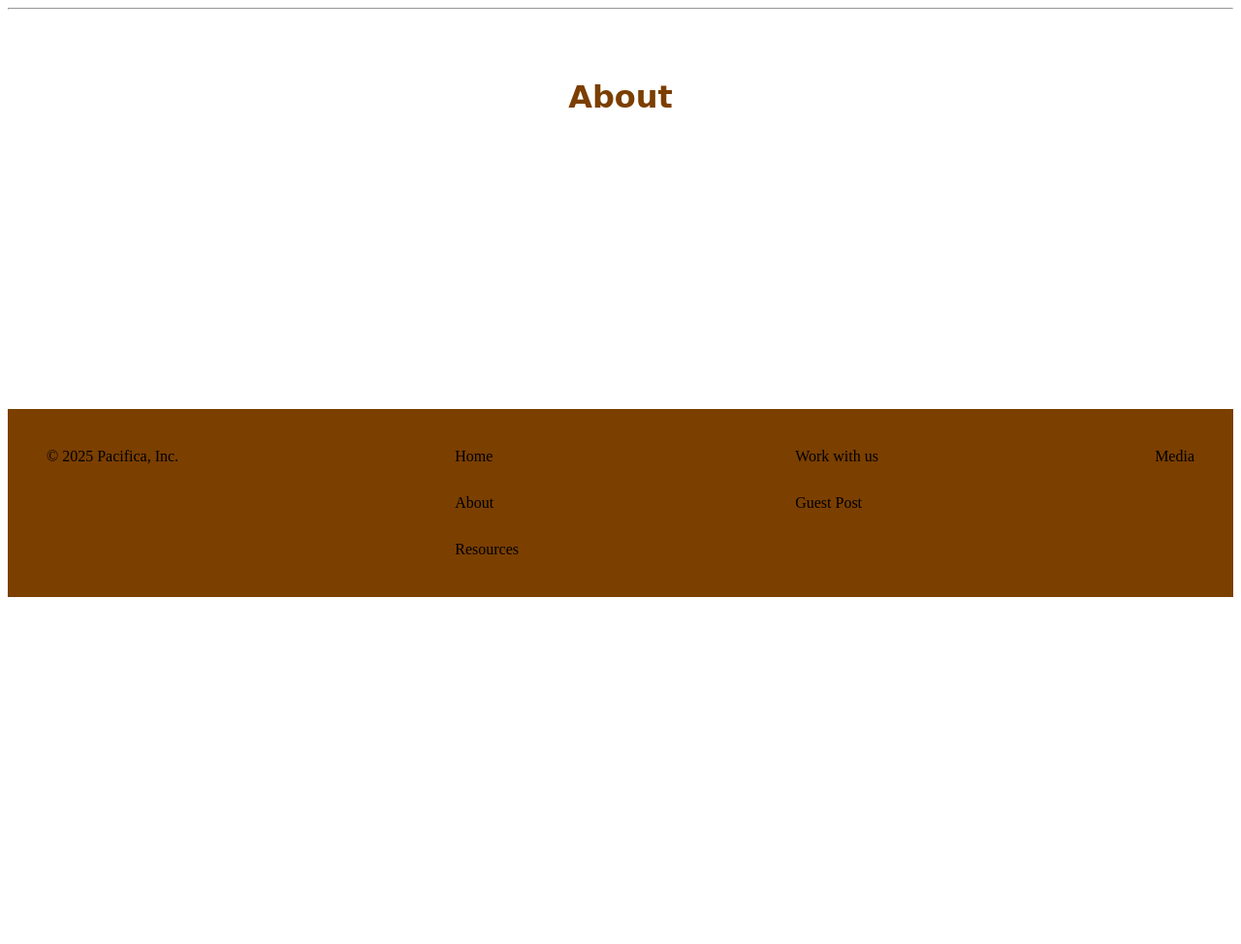
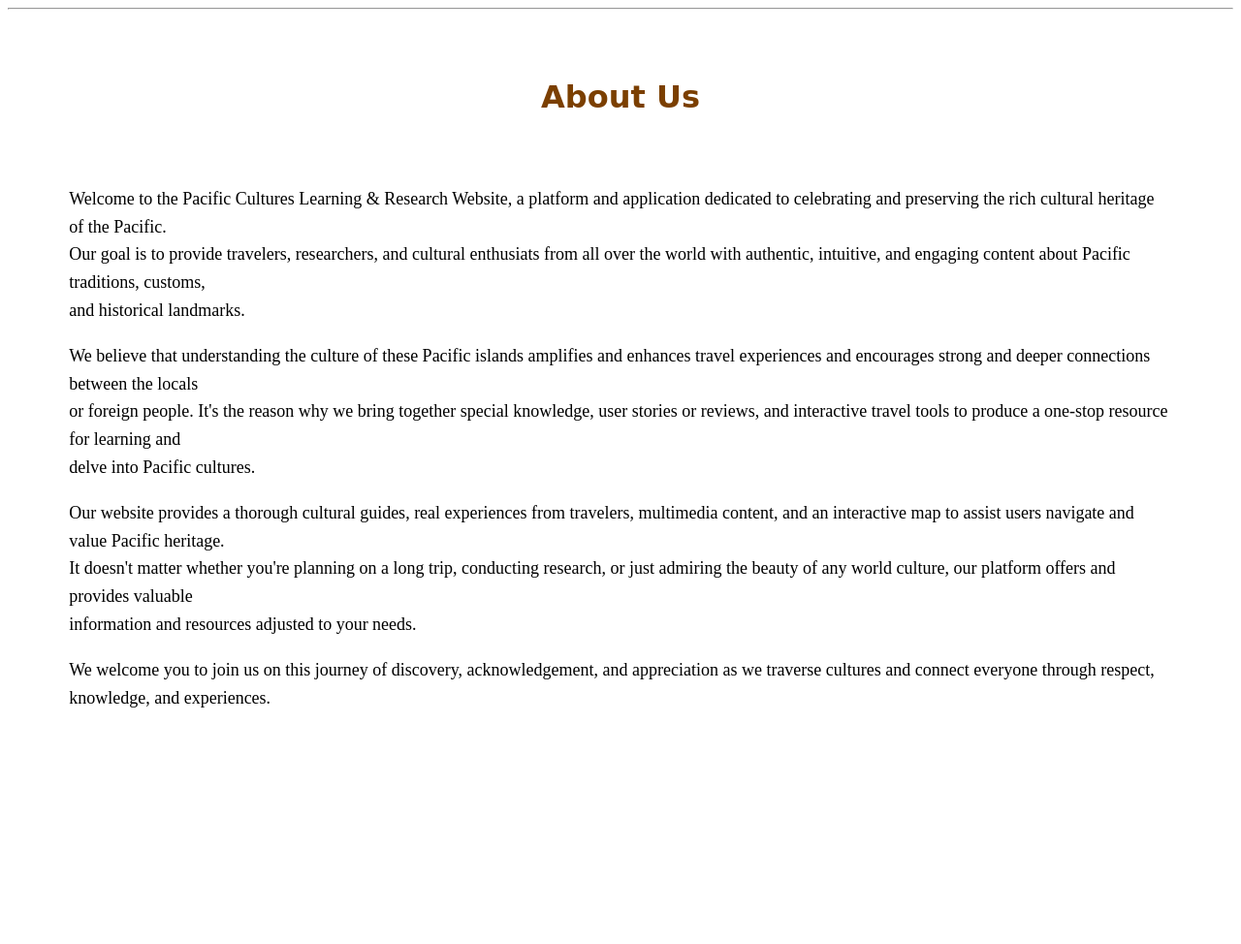
Before and after one commit to jedi24garcia/Pacifica_Project, a Django app: page /about/ in a window 1280 px wide. Shown: the part 188-1162 px from the top of the page at 97% size. Before the commit the page ends 804 px from the top, so only its background shows below. Run offline with Django 5.2, Linux system fonts and the light colour scheme.

Commit message:
added information to about us page and changed font size of text

```diff
--- a/static/css/base.css
+++ b/static/css/base.css
@@ -267,6 +267,11 @@ footer {
   padding: 5px;
 }
 
+.image-containers p {
+  font-size: 18px;
+  line-height: 1.6;
+}
+
 .image1 {
   height: 100%;
   width: 100%;
@@ -309,8 +314,33 @@ footer {
   max-width: 40%;
 }
 
+.blog-image-containers p {
+  font-size: 18px;
+  line-height: 1.6;
+}
+
 .blog-image {
   border-radius: 20px;
   height: auto;
   width: 50%;
 }
+
+/* About */
+
+.about-container {
+  margin: 0 auto;
+  max-width: 90%;
+  align-items: center;
+  justify-content: space-between;
+}
+
+.about-info-container p {
+  font-size: 18px;
+  line-height: 1.6;
+}
+
+.about-image {
+  margin-left: 20px;
+  flex:
+  0.5;
+}
--- a/travel/templates/aboutpage.html
+++ b/travel/templates/aboutpage.html
@@ -2,6 +2,33 @@
 {% block content %}
 {% load static %}
 <div class="home-container">
-    <h1>About</h1>
+    <h1>About Us</h1>
+</div>
+<div class="about-container">
+    <div class="about-info-container">
+        <p>Welcome to the Pacific Cultures Learning & Research Website, a platform and application
+            dedicated to celebrating and preserving the rich cultural heritage of the Pacific.<br>
+            Our goal is to provide travelers, researchers, and cultural enthusiats from all over the world with
+            authentic, intuitive, and engaging content about Pacific traditions, customs,<br>and historical landmarks.
+        </p>
+    </div>
+    <div class="about-info-container">
+        <p>We believe that understanding the culture of these Pacific islands amplifies and enhances travel
+            experiences and encourages strong and deeper connections between the locals<br> or foreign people.
+            It's the reason why we bring together special knowledge, user stories or reviews, and interactive travel tools
+            to produce a one-stop resource for learning and<br> delve into Pacific cultures.
+    </div>
+    <div class="about-info-container">
+        <p>Our website provides a thorough cultural guides, real experiences from travelers, multimedia content, and an interactive map
+            to assist users navigate and value Pacific heritage.<br> It doesn't matter whether you're planning
+            on a long trip, conducting research, or just admiring the beauty of any world culture, our platform offers and provides valuable<br>
+            information and resources adjusted to your needs.
+        </p>
+    </div>
+    <div class="about-info-container">
+        <p>We welcome you to join us on this journey of discovery, acknowledgement, and appreciation as we traverse cultures and connect everyone
+            through respect, knowledge, and experiences.
+        </p>
+    </div>
 </div>
 {% endblock %}
```
